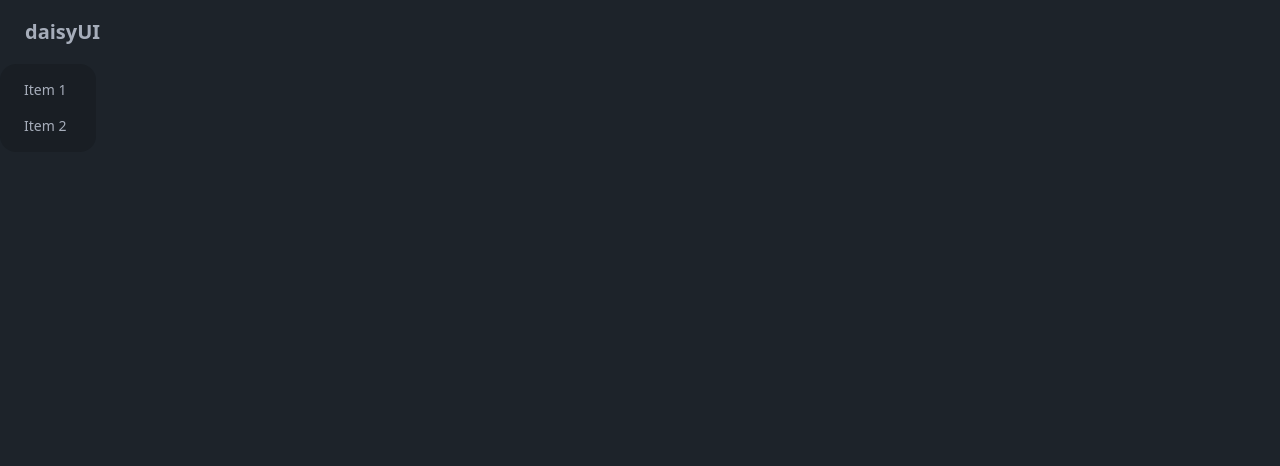
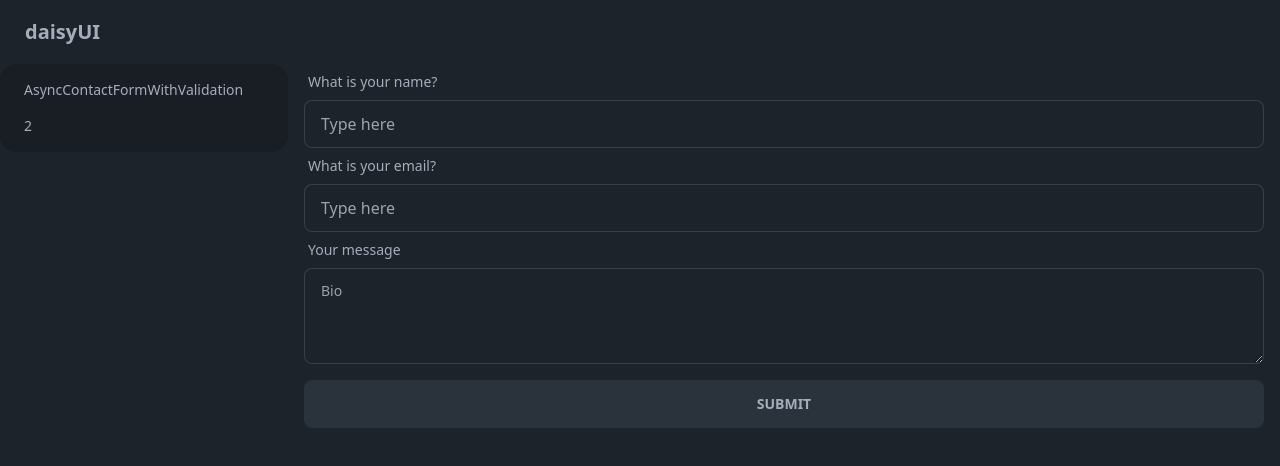
Before and after one commit to j0sephh123/rhf-examples, a React (Vite) app: page /async_contact_form_with_validation in a window 1280 px wide. Shown: the top 466 px of the page. Built offline with nearby package versions, Linux system fonts and the light colour scheme.

Commit message:
play around with TS

```diff
--- a/src/App.tsx
+++ b/src/App.tsx
@@ -1,25 +1,22 @@
 import { Route } from "wouter";
 import TheNavbar from "./components/TheNavbar/TheNavbar.tsx";
-import Example from "./components/AsyncContactFormWithValidation/AsyncContactFormWithValidation.tsx";
+import AsyncContactFormWithValidation from "./components/AsyncContactFormWithValidation/AsyncContactFormWithValidation.tsx";
+import TheSidebar from "./components/TheSidebar/TheSidebar.tsx";
 
 export default function App() {
   return (
     <>
       <TheNavbar />
       <div className="flex">
-        <aside>
-          <ul className="menu bg-base-200 w-24 rounded-box">
-            <li>
-              <a>Item 1</a>
-            </li>
-            <li>
-              <a>Item 2</a>
-            </li>
-          </ul>
-        </aside>
-        <Route path="/">
-          <Example />
-        </Route>
+        <TheSidebar />
+        <div className="px-4 flex-1">
+          <Route path="/async_contact_form_with_validation">
+            <AsyncContactFormWithValidation />
+          </Route>
+          <Route path="/2">
+            <div>2</div>
+          </Route>
+        </div>
       </div>
     </>
   );
--- a/src/components/AsyncContactFormWithValidation/AsyncContactFormWithValidation.tsx
+++ b/src/components/AsyncContactFormWithValidation/AsyncContactFormWithValidation.tsx
@@ -3,6 +3,7 @@ import { useForm } from "react-hook-form";
 import { ContactFormFields } from "./types";
 import { emailRegex, errorsMessages, labels } from "./constants";
 import { mockSubmit } from "./mockApi";
+import FormControl from "../form/FormControl";
 
 export default function AsyncContactFormWithValidation() {
   const {
@@ -23,18 +24,16 @@ export default function AsyncContactFormWithValidation() {
 
   return (
     <form onSubmit={handleSubmit(onSubmit)}>
-      <div className="form-control w-full max-w-xs">
-        <label htmlFor="name" className="label">
-          <span className="label-text">{labels.name}</span>
-        </label>
+      <FormControl
+        htmlFor="name"
+        text={labels.name}
+        errorMessage={errors.name?.message}
+      >
         <input
           id="name"
           type="text"
           placeholder="Type here"
-          className={clsx(
-            "input input-bordered w-full max-w-xs",
-            errors.name && "input-error"
-          )}
+          className={clsx("input input-bordered", errors.name && "input-error")}
           {...register("name", {
             required: {
               value: true,
@@ -46,20 +45,18 @@ export default function AsyncContactFormWithValidation() {
             },
           })}
         />
-        {errors.name && (
-          <p className="text-error text-sm mt-1">{errors.name.message}</p>
-        )}
-      </div>
-      <div className="form-control w-full max-w-xs">
-        <label htmlFor="email" className="label">
-          <span className="label-text">{labels.email}</span>
-        </label>
+      </FormControl>
+      <FormControl
+        htmlFor="email"
+        text={labels.email}
+        errorMessage={errors.email?.message}
+      >
         <input
           id="email"
           type="text"
           placeholder="Type here"
           className={clsx(
-            "input input-bordered w-full max-w-xs",
+            "input input-bordered w-full ",
             errors.email && "input-error"
           )}
           {...register("email", {
@@ -73,14 +70,12 @@ export default function AsyncContactFormWithValidation() {
             },
           })}
         />
-        {errors.email && (
-          <p className="text-error text-sm mt-1">{errors.email.message}</p>
-        )}
-      </div>
-      <div className="form-control">
-        <label htmlFor="message" className="label">
-          <span className="label-text">{labels.message}</span>
-        </label>
+      </FormControl>
+      <FormControl
+        htmlFor="message"
+        text={labels.message}
+        errorMessage={errors.message?.message}
+      >
         <textarea
           id="message"
           className={clsx(
@@ -99,10 +94,7 @@ export default function AsyncContactFormWithValidation() {
             },
           })}
         ></textarea>
-        {errors.message && (
-          <p className="text-error text-sm mt-1">{errors.message.message}</p>
-        )}
-      </div>
+      </FormControl>
       <button
         type="submit"
         className={clsx(
--- a/src/components/AsyncContactFormWithValidation/constants.ts
+++ b/src/components/AsyncContactFormWithValidation/constants.ts
@@ -1,4 +1,6 @@
-export const errorsMessages = {
+import { ContactFormFields, ErrorsMessages } from "./types";
+
+export const errorsMessages: ErrorsMessages = {
   name: {
     required: "Name is required",
     minLength: "Must be at least two characters long.",
@@ -15,7 +17,7 @@ export const errorsMessages = {
 
 export const emailRegex = /^[A-Za-z0-9._%+-]+@[A-Za-z0-9.-]+\.[A-Za-z]{2,}$/;
 
-export const labels = {
+export const labels: ContactFormFields = {
   name: "What is your name?",
   email: "What is your email?",
   message: "Your message",
--- /dev/null
+++ b/src/components/TheSidebar/TheSidebar.tsx
@@ -0,0 +1,18 @@
+import { Link } from "wouter";
+
+export default function TheSidebar() {
+  return (
+    <aside>
+      <ul className="menu bg-base-200 w-72 rounded-box">
+        <li>
+          <Link href="/async_contact_form_with_validation">
+            AsyncContactFormWithValidation
+          </Link>
+        </li>
+        <li>
+          <Link href="/">2</Link>
+        </li>
+      </ul>
+    </aside>
+  );
+}
--- /dev/null
+++ b/src/components/form/FormControl.tsx
@@ -0,0 +1,26 @@
+import { PropsWithChildren } from "react";
+
+type Props = {
+  htmlFor: string;
+  text: string;
+  errorMessage?: string;
+};
+
+export default function FormControl({
+  children,
+  htmlFor,
+  text,
+  errorMessage,
+}: Props & PropsWithChildren) {
+  return (
+    <div className="form-control">
+      <label htmlFor={htmlFor} className="label">
+        <span className="label-text">{text}</span>
+      </label>
+      {children}
+      {errorMessage && (
+        <p className="text-error text-sm mt-1">{errorMessage}</p>
+      )}
+    </div>
+  );
+}
```
Also changed, not shown: src/components/AsyncContactFormWithValidation/types.ts (+15 -1 lines), 2 other files (tests, documents, lock files or other folders).
